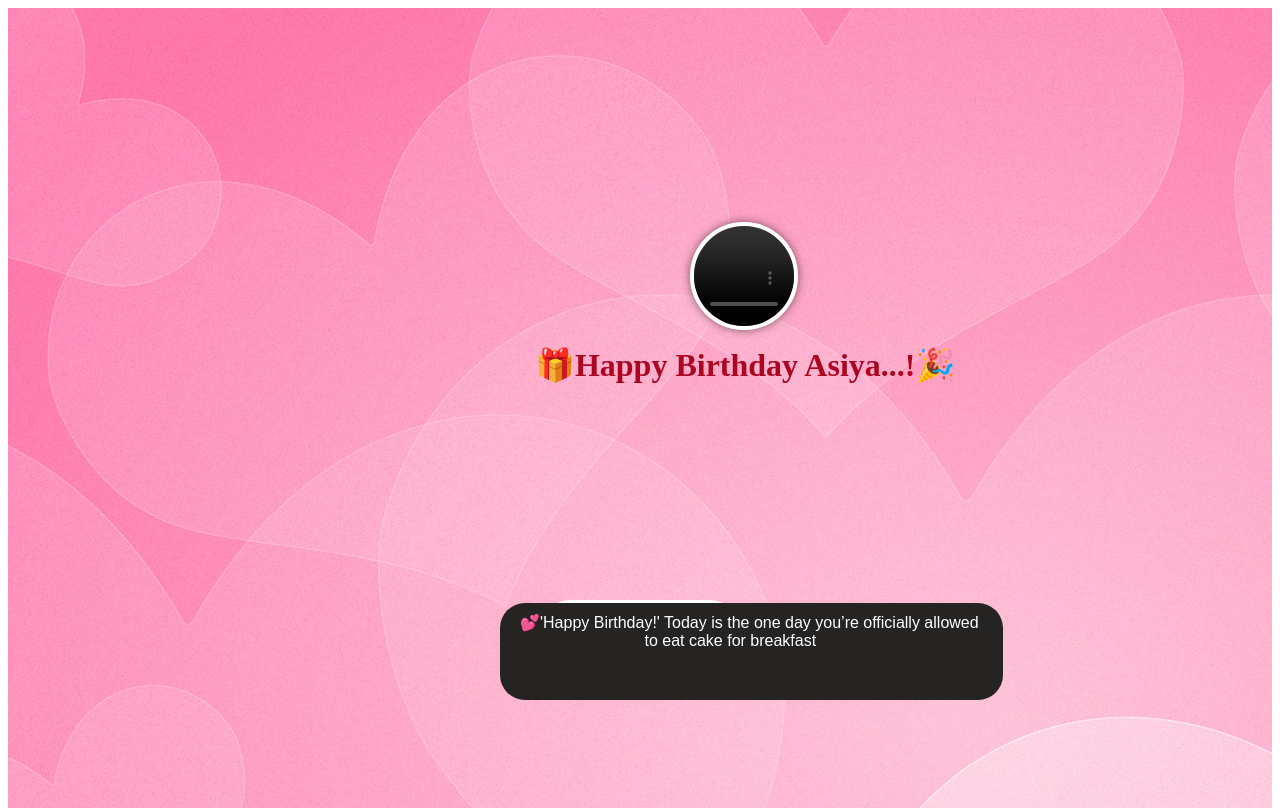
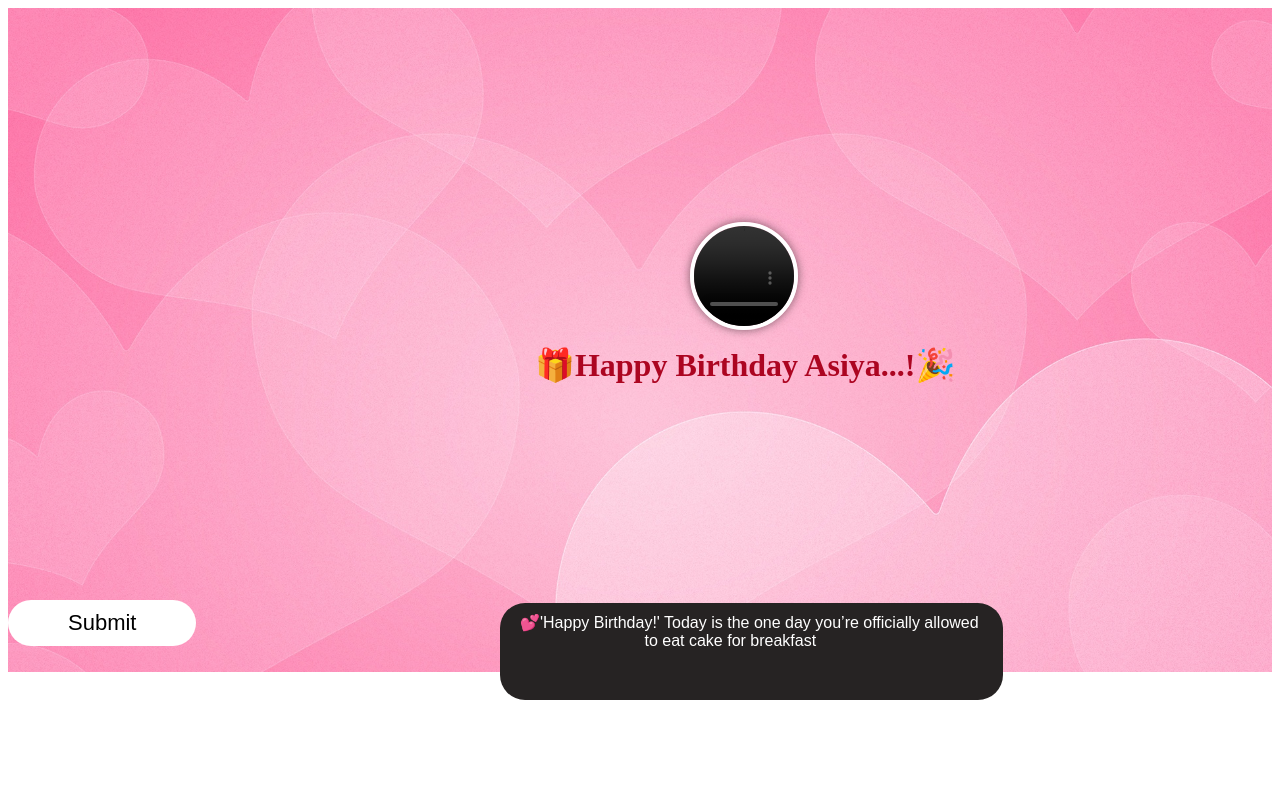
Before and after one commit to Sadik01-ops/birthday, a plain HTML site: page Page 2.html in a window 1280 px wide. Drawn offline with Linux system fonts and the light colour scheme; grey boxes are pictures that could not be loaded.

Commit message:
Update style.css

```diff
--- a/style.css
+++ b/style.css
@@ -68,12 +68,15 @@ input[type="text"]
     top: 47%;
 }
 .container{
-    width: 100%;
-    height: 100vh;
+    /* width: 100%;
+    height: 100vh; */
     background-image: url("heart_background.jpg");
-    display: flex;
+    /* display: flex;
     align-items: center;
-    justify-content: center;
+    justify-content: center; */
+    background-size: cover;
+    background-position: center;
+    height:83vh;
 }
 .btn{
     padding: 10px 60px;
```
